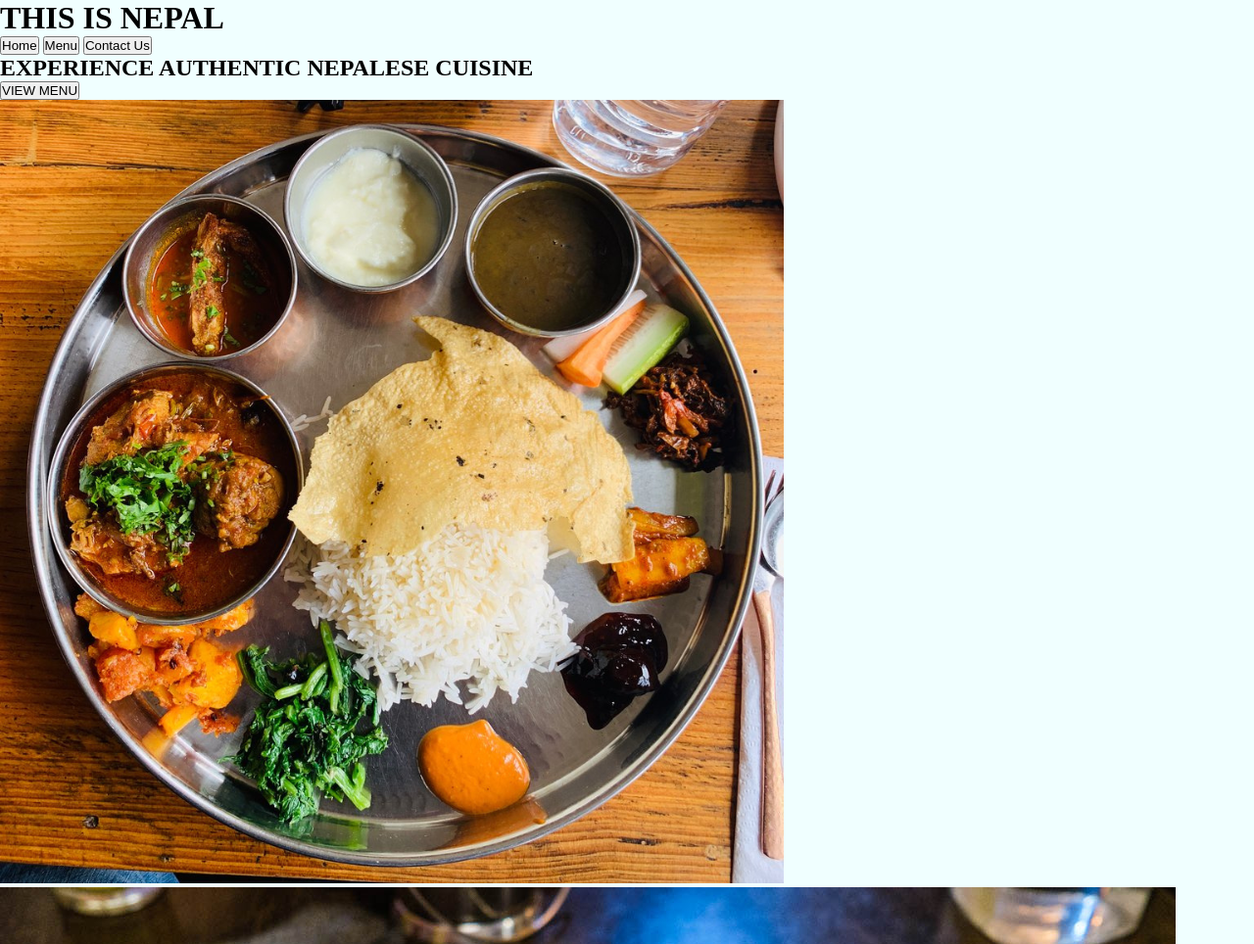
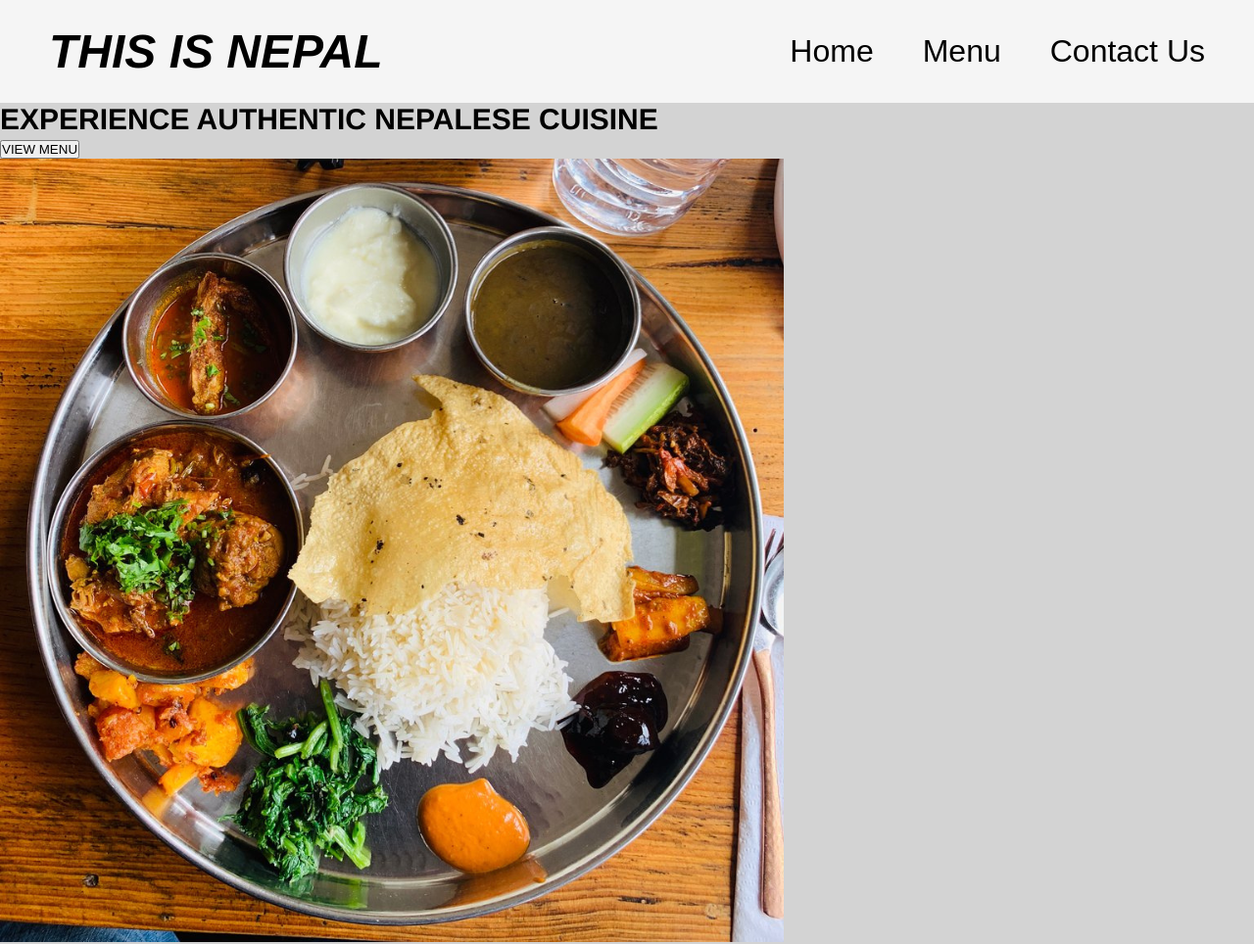
Before and after one commit to HarrisonKanellos/odin-restaurant, a website built with webpack: page src/template.html in a window 1280 px wide. Shown: the top 964 px of the page at 98% size. Built offline with nearby package versions, Linux system fonts and the light colour scheme.

Commit message:
Style header

```diff
--- a/src/styles.css
+++ b/src/styles.css
@@ -5,5 +5,44 @@
 }
 
 body {
-    background-color: azure;
+    background-color: lightgrey;
+    font-family: Helvetica, Arial, sans-serif;
+    font-size: 20px;
 }
+
+/* Header and NAV */
+header {
+    background-color: whitesmoke;
+    display: flex;
+    justify-content: space-between;
+    position: sticky;
+    top: -1px;
+}
+
+.page-heading-container {
+    margin-left: 25px;
+    padding: 25px;
+}
+
+h1 {
+    font-size: 3rem;
+    font-style: italic;
+}
+
+nav {
+    margin-right: 25px;
+    display: flex;
+}
+
+.nav-item {
+    font-size: 2rem;
+    background-color: transparent;
+    border: none;
+    padding: 25px 25px;
+}
+
+.nav-item:hover,
+.nav-item:active {
+    background-color: grey;
+    color: whitesmoke;
+}
```
Also changed, not shown: src/template.html (indentation only).
